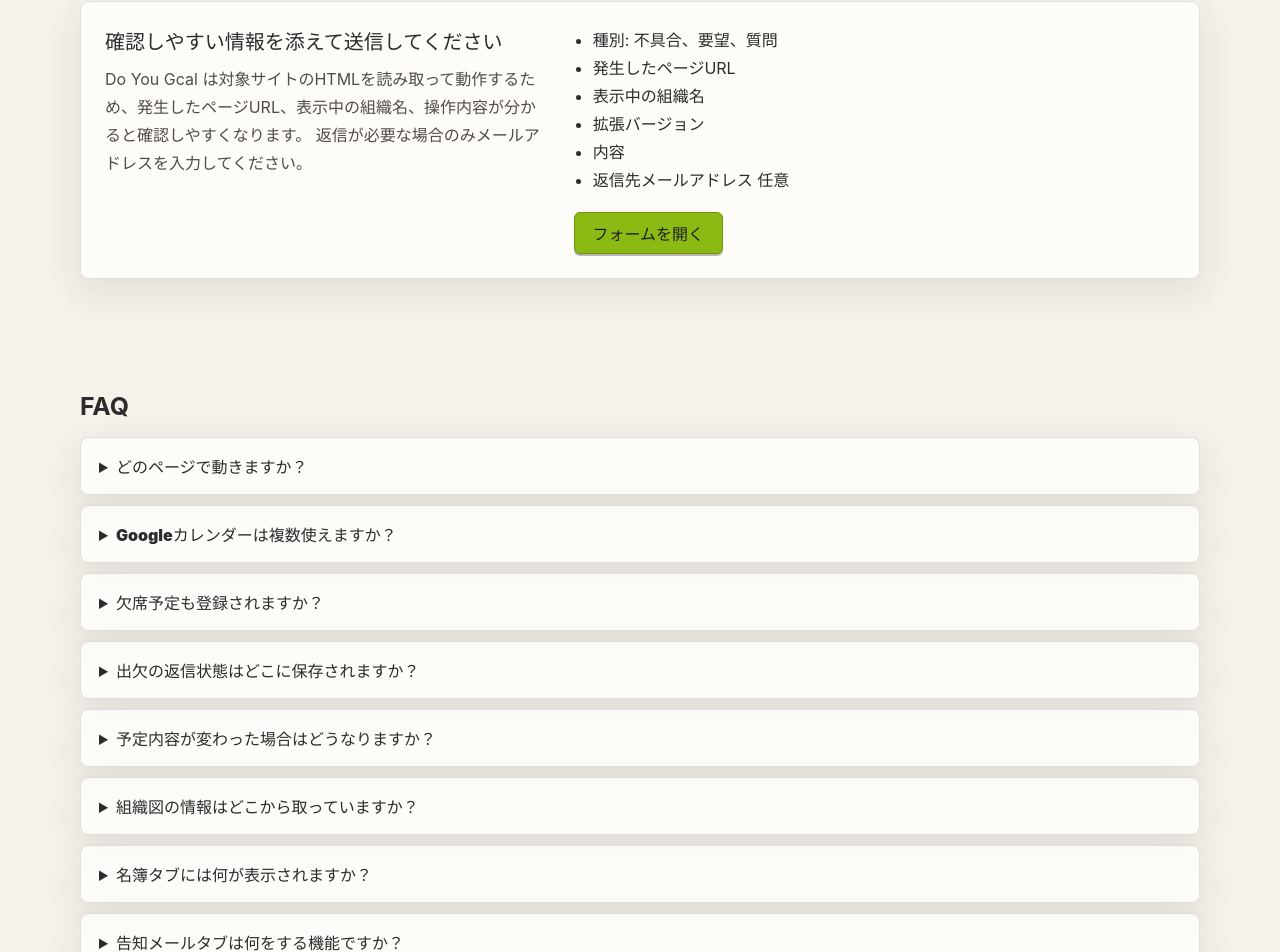
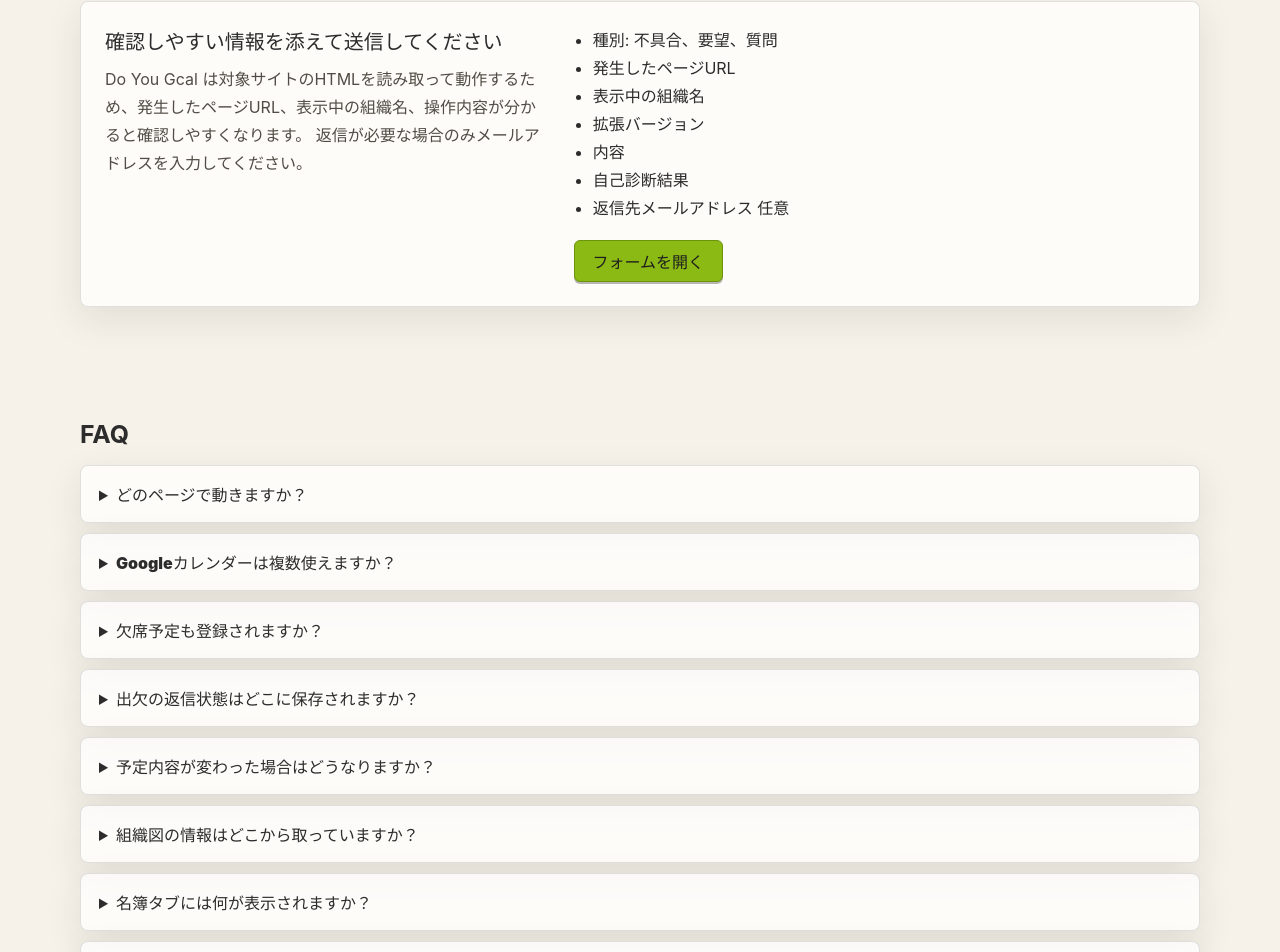
Before and after one commit to doyu-aichi/do-you-gcal-web, a SvelteKit app: page /support in a window 1280 px wide. Shown: the part 999-1951 px from the top of the page. Built offline with nearby package versions, Linux system fonts and the light colour scheme.

Commit message:
Add page self diagnosis support

```diff
--- a/src/routes/support/+page.svelte
+++ b/src/routes/support/+page.svelte
@@ -151,6 +151,7 @@
 				<li>表示中の組織名</li>
 				<li>拡張バージョン</li>
 				<li>内容</li>
+				<li>自己診断結果</li>
 				<li>返信先メールアドレス 任意</li>
 			</ul>
 			<a class="button primary" href={supportFormUrl} target="_blank" rel="noreferrer">
```
